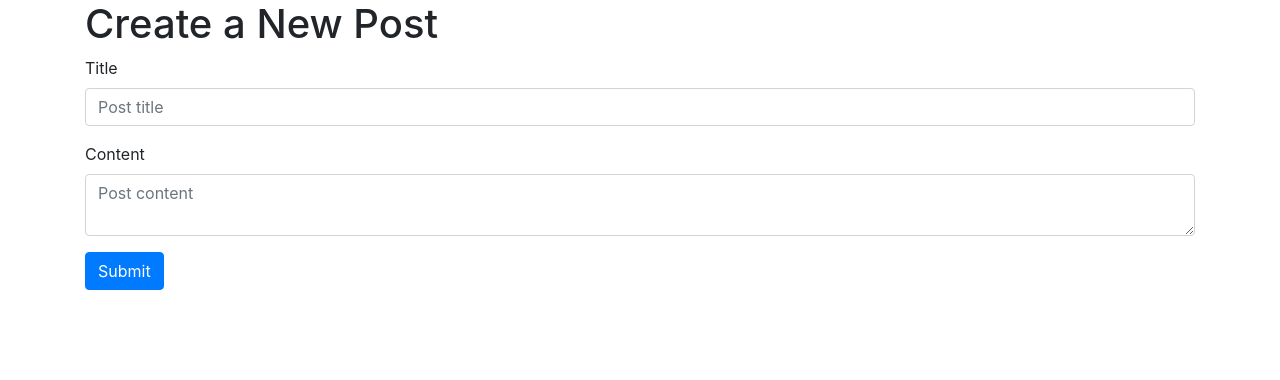
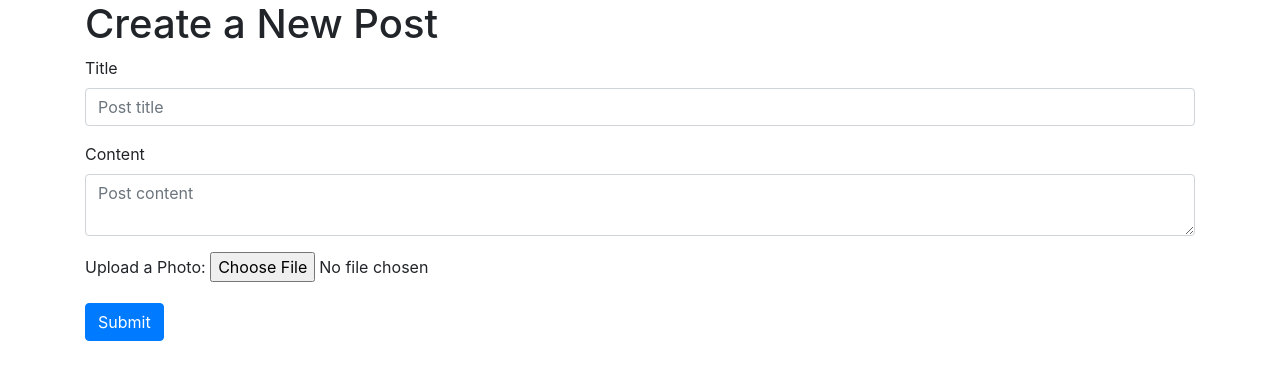
Before and after one commit to Aysayris/copy_airbnb, a Flask app: page /create in a window 1280 px wide. Shown: the part 56-436 px from the top of the page. Run offline with Flask 3, Linux system fonts and the light colour scheme; some libraries are stand-ins or nearby versions.

Commit message:
include_photos

```diff
--- a/app.py
+++ b/app.py
@@ -1,6 +1,22 @@
 import sqlite3
-from flask import Flask, render_template, request, url_for, flash, redirect
+import os
+import secrets
+from datetime import datetime
+from flask import Flask, render_template, request, url_for, flash, redirect, send_from_directory
 from werkzeug.exceptions import abort
+from werkzeug.utils import secure_filename
+
+# Генерировать уникальное имя файла
+def generate_unique_filename(filename):
+    # Получить текущую временную метку
+    current_time = datetime.now().strftime("%Y%m%d%H%M%S")
+    # Генерировать случайную строку для уникальности
+    random_part = secrets.token_hex(8)
+    # Получить расширение файла
+    file_extension = os.path.splitext(filename)[1]
+    # Составить уникальное имя файла
+    unique_filename = f"{current_time}_{random_part}{file_extension}"
+    return unique_filename
 
 def get_db_connection():
     conn = sqlite3.connect('database.db')
@@ -18,6 +34,8 @@ def get_post(post_id):
 
 app = Flask(__name__)
 app.config['SECRET_KEY'] = '//flash//'
+app.config['UPLOAD_FOLDER'] = 'uploads'
+os.makedirs(app.config['UPLOAD_FOLDER'], exist_ok=True)
 
 @app.route('/')
 def index():
@@ -33,49 +51,86 @@ def post(post_id):
 
 @app.route('/create', methods=('GET', 'POST'))
 def create():
+    photo_filename = None  # Инициализируем переменную для хранения имени файла фото
+
     if request.method == 'POST':
         title = request.form['title']
         content = request.form['content']
+        photo = request.files['photo']
 
         if not title:
             flash('Title is required!')
         else:
             conn = get_db_connection()
-            conn.execute('INSERT INTO posts (title, content) VALUES (?, ?)',
-                         (title, content))
+
+            if photo:
+                # Сгенерировать уникальное имя файла для фото
+                filename = generate_unique_filename(photo.filename)
+                photo.save(os.path.join(app.config['UPLOAD_FOLDER'], filename))
+                photo_filename = filename
+            else:
+                photo_filename = None
+
+            conn.execute('INSERT INTO posts (title, content, photo_filename) VALUES (?, ?, ?)',
+                         (title, content, photo_filename))
             conn.commit()
             conn.close()
             return redirect(url_for('index'))
 
-    return render_template('create.html')
+    return render_template('create.html', photo_filename=photo_filename)
 
 @app.route('/<int:id>/edit', methods=('GET', 'POST'))
 def edit(id):
     post = get_post(id)
+    photo_filename = post['photo_filename']  # Используем существующее имя файла фото
 
     if request.method == 'POST':
         title = request.form['title']
         content = request.form['content']
+        photo = request.files['photo']
 
         if not title:
             flash('Title is required!')
         else:
             conn = get_db_connection()
-            conn.execute('UPDATE posts SET title = ?, content = ?'
-                         ' WHERE id = ?',
-                         (title, content, id))
+
+            if photo:
+                # Генерировать уникальное имя файла для фото
+                filename = generate_unique_filename(photo.filename)
+                photo.save(os.path.join(app.config['UPLOAD_FOLDER'], filename))
+                photo_filename = filename
+
+            conn.execute('UPDATE posts SET title = ?, content = ?, photo_filename = ? WHERE id = ?',
+                         (title, content, photo_filename, id))
             conn.commit()
             conn.close()
             return redirect(url_for('index'))
 
-    return render_template('edit.html', post=post)
+    return render_template('edit.html', post=post, photo_filename=photo_filename)
 
 @app.route('/<int:id>/delete', methods=('POST',))
 def delete(id):
-    post = get_post(id)
     conn = get_db_connection()
-    conn.execute('DELETE FROM posts WHERE id = ?', (id,))
-    conn.commit()
-    conn.close()
-    flash('"{}" was successfully deleted!'.format(post['title']))
+    post = conn.execute('SELECT * FROM posts WHERE id = ?', (id,)).fetchone()
+    if post is not None:
+        # Получаем имя файла фото
+        photo_filename = post['photo_filename']
+        if photo_filename:
+            photo_path = os.path.join(app.config['UPLOAD_FOLDER'], photo_filename)
+            if os.path.exists(photo_path):
+                os.remove(photo_path)
+
+        # Удаляем запись о посте из базы данных
+        conn.execute('DELETE FROM posts WHERE id = ?', (id,))
+        conn.commit()
+        conn.close()
+        flash('"{}" was successfully deleted!'.format(post['title']))
+    else:
+        flash('Post not found!')
+
     return redirect(url_for('index'))
+
+
+@app.route('/uploads/<filename>')
+def uploaded_photo(filename):
+    return send_from_directory(app.config['UPLOAD_FOLDER'], filename)
--- a/schema.sql
+++ b/schema.sql
@@ -4,5 +4,6 @@ CREATE TABLE posts (
     id INTEGER PRIMARY KEY AUTOINCREMENT,
     created TIMESTAMP NOT NULL DEFAULT CURRENT_TIMESTAMP,
     title TEXT NOT NULL,
-    content TEXT NOT NULL
+    content TEXT NOT NULL,
+    photo_filename TEXT
 );
--- a/static/css/style.css
+++ b/static/css/style.css
@@ -1,5 +1,5 @@
 h1 {
-    border: 2px #eee solid;
+    border: 2px #aa0d0d solid;
     color: brown;
     text-align: center;
     padding: 10px;
--- a/templates/create.html
+++ b/templates/create.html
@@ -3,7 +3,7 @@
 {% block content %}
 <h1>{% block title %} Create a New Post {% endblock %}</h1>
 
-<form method="post">
+<form method="post" enctype="multipart/form-data">
     <div class="form-group">
         <label for="title">Title</label>
         <input type="text" name="title"
@@ -13,11 +13,22 @@
 
     <div class="form-group">
         <label for="content">Content</label>
-        <textarea name="content" placeholder="Post content"
-                  class="form-control">{{ request.form['content'] }}</textarea>
+        <textarea name="content" placeholder="Post content" class="form-control">{{ request.form['content'] }}</textarea>
     </div>
+
+    <div class="form-group">
+        <label for="photo">Upload a Photo:</label>
+        <input type="file" id="photo" name="photo"><br>
+    </div>
+
     <div class="form-group">
         <button type="submit" class="btn btn-primary">Submit</button>
     </div>
+
+    {% if photo_filename %}
+    <h2>Uploaded Photo:</h2>
+    <img src="{{ url_for('uploaded_photo', filename=post['photo_filename']) }}" alt="Uploaded Photo" width="300" height="300">
+    {% endif %}
 </form>
+
 {% endblock %}
--- a/templates/post.html
+++ b/templates/post.html
@@ -4,4 +4,8 @@
     <h2>{% block title %} {{ post['title'] }} {% endblock %}</h2>
     <span class="badge badge-primary">{{ post['created'] }}</span>
     <p>{{ post['content'] }}</p>
+
+    {% if post['photo_filename'] %}
+    <img src="{{ url_for('uploaded_photo', filename=post['photo_filename']) }}" alt="Uploaded Photo" width="300" height="300">
+    {% endif %}
 {% endblock %}
```
Also changed, not shown: init_db.py (+8 -7 lines), templates/edit.html (+15 -5 lines), database.db.
